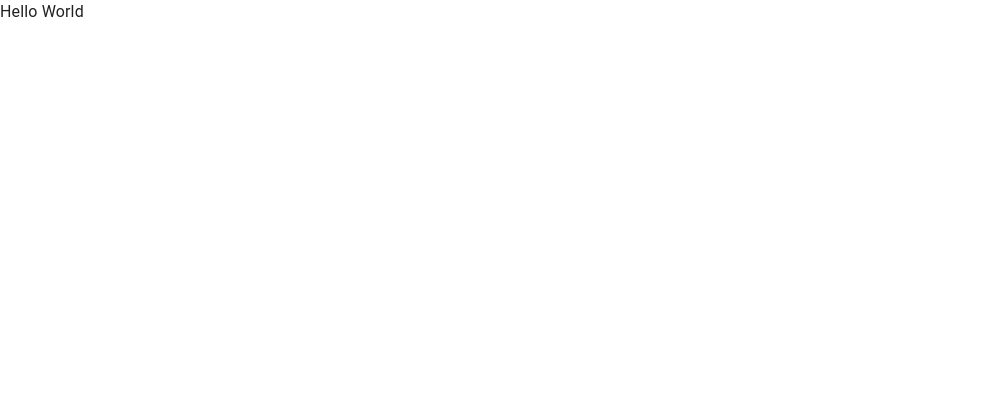
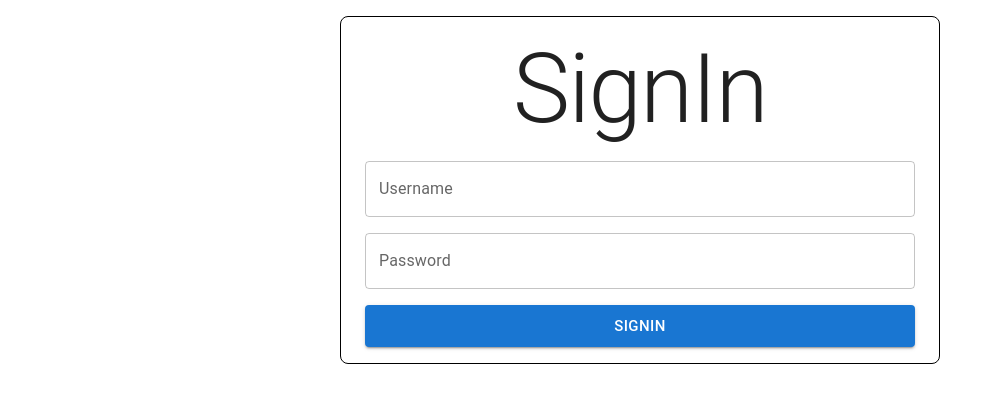
Before and after one commit to fabianschwab/react-starter-frontend, a React (Create React App) app: page / in a window 1280 px wide. Shown: the top 402 px of the page, without its empty margins (0-1002 px from the left). Built offline with nearby package versions, Linux system fonts and the light colour scheme; the HTML template or start-up script is replaced by a standard one.

Commit message:
Auth SignIn

```diff
--- a/src/index.js
+++ b/src/index.js
@@ -4,11 +4,14 @@ import ReactDOM from "react-dom";
 import "./index.css";
 import App from "./pages/App/App";
 import reportWebVitals from "./reportWebVitals";
+import { ProvideAuth } from "./hooks/useAuth";
 
 ReactDOM.render(
   <React.StrictMode>
     <CssBaseline />
-    <App />
+    <ProvideAuth>
+      <App />
+    </ProvideAuth>
   </React.StrictMode>,
   document.getElementById("root")
 );
--- a/src/pages/App/App.js
+++ b/src/pages/App/App.js
@@ -1,7 +1,12 @@
+import SignIn from "../SingIn/SignIn";
 import "./App.css";
 
 function App() {
-  return <div>Hello World</div>;
+  return (
+    <div>
+      <SignIn />
+    </div>
+  );
 }
 
 export default App;
--- a/src/pages/SingIn/SignIn.js
+++ b/src/pages/SingIn/SignIn.js
@@ -1,4 +1,5 @@
 import { useState } from "react";
+import { useAuth } from "../../hooks/useAuth";
 import "./SignIn.css";
 
 const {
@@ -17,9 +18,14 @@ const SignIn = () => {
   });
   const [error, setError] = useState(false);
 
-  const handleSignIn = () => {
-    console.log(credentials);
-    setError(true);
+  const auth = useAuth();
+
+  const handleSignIn = async () => {
+    if (await auth.signIn(credentials)) {
+      // Navigate to Dashboard
+    } else {
+      setError(true);
+    }
   };
 
   const handelInputChange = (prop) => (event) => {
```
